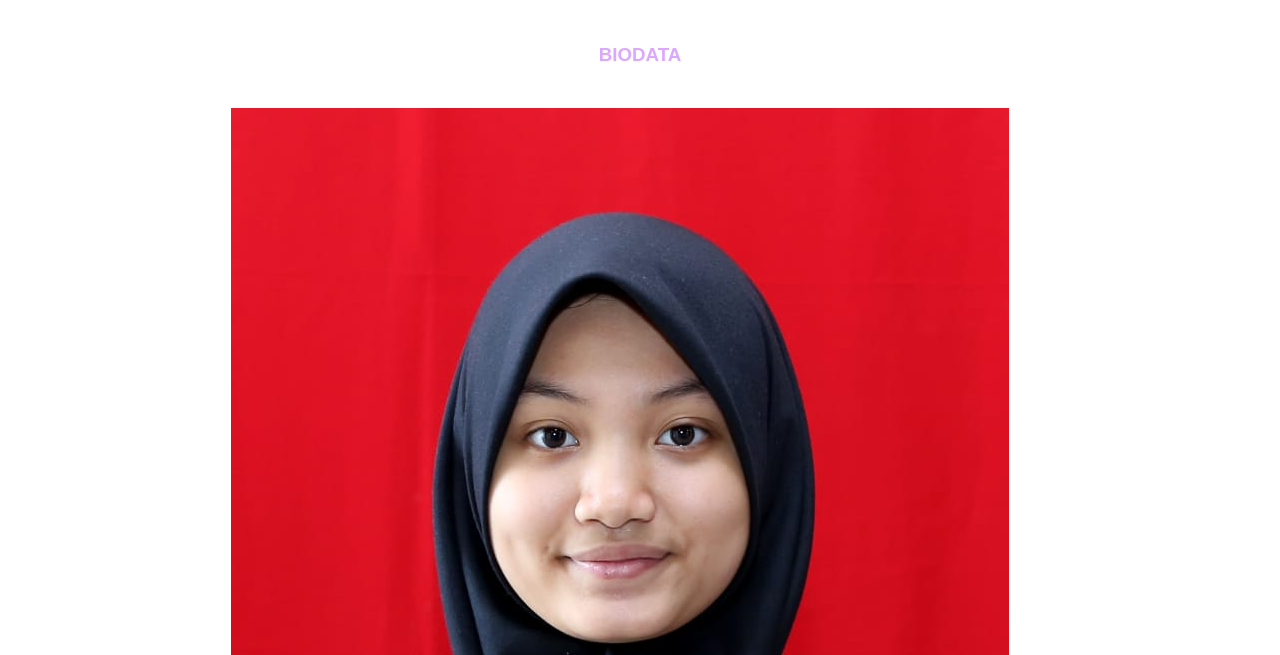
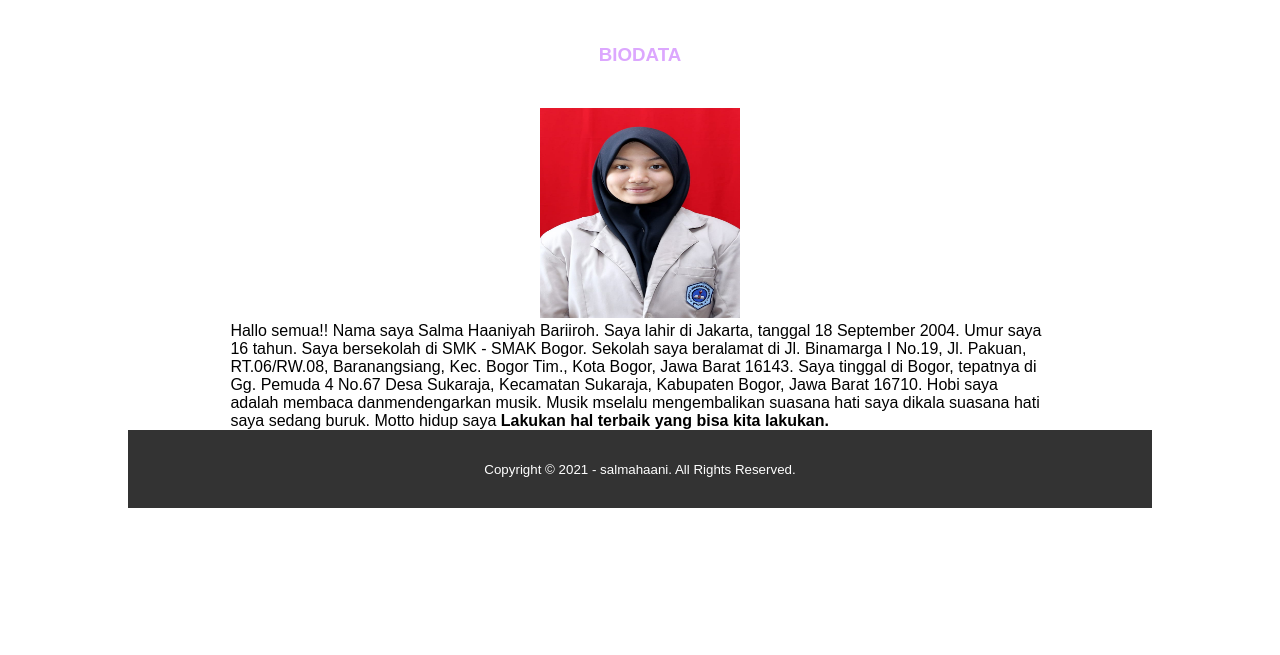
Before and after one commit to salmahaani/salmahaani.github.io, a plain HTML site: page biodata.html in a window 1280 px wide. Shown: the part 145-800 px from the top of the page. Drawn offline with Linux system fonts and the light colour scheme.

Commit message:
Update biodata.html

```diff
--- a/biodata.html
+++ b/biodata.html
@@ -35,8 +35,8 @@
 <section class="biodata">
     <div class="container">
         <h3>BIODATA</h3>
-        <center><img src="foto.JPG.jpeg"
-        <p> Hallo semua!! Nama saya Salma Haaniyah Bariiroh. Saya lahir di Jakarta, tanggal 18 September 2004. Umur saya 16 tahun. Saya bersekolah di <a href="http://www.smakbo.sch.id/">SMK - SMAK Bogor</a>. Sekolah saya beralamat di Jl. Binamarga I No.19, Jl. Pakuan, RT.06/RW.08, Baranangsiang, Kec. Bogor Tim., Kota Bogor, Jawa Barat 16143. Saya tinggal di Bogor, tepatnya di Gg. Pemuda 4 No.67 Desa Sukaraja, Kecamatan Sukaraja, Kabupaten Bogor, Jawa Barat 16710. Hobi saya adalah membaca danmendengarkan musik. Musik mselalu mengembalikan suasana hati saya dikala suasana hati saya sedang buruk. Motto hidup saya <strong>Lakukan hal terbaik yang bisa kita lakukan.</strong> </p>
+        <center><img src="foto.JPG.jpeg"width="200"; height="210px"; style="float: center;"></center>
+        <left><p> Hallo semua!! Nama saya Salma Haaniyah Bariiroh. Saya lahir di Jakarta, tanggal 18 September 2004. Umur saya 16 tahun. Saya bersekolah di <a href="http://www.smakbo.sch.id/">SMK - SMAK Bogor</a>. Sekolah saya beralamat di Jl. Binamarga I No.19, Jl. Pakuan, RT.06/RW.08, Baranangsiang, Kec. Bogor Tim., Kota Bogor, Jawa Barat 16143. Saya tinggal di Bogor, tepatnya di Gg. Pemuda 4 No.67 Desa Sukaraja, Kecamatan Sukaraja, Kabupaten Bogor, Jawa Barat 16710. Hobi saya adalah membaca danmendengarkan musik. Musik mselalu mengembalikan suasana hati saya dikala suasana hati saya sedang buruk. Motto hidup saya <strong>Lakukan hal terbaik yang bisa kita lakukan.</strong> </p>
     </div>
 </section>
 
```
